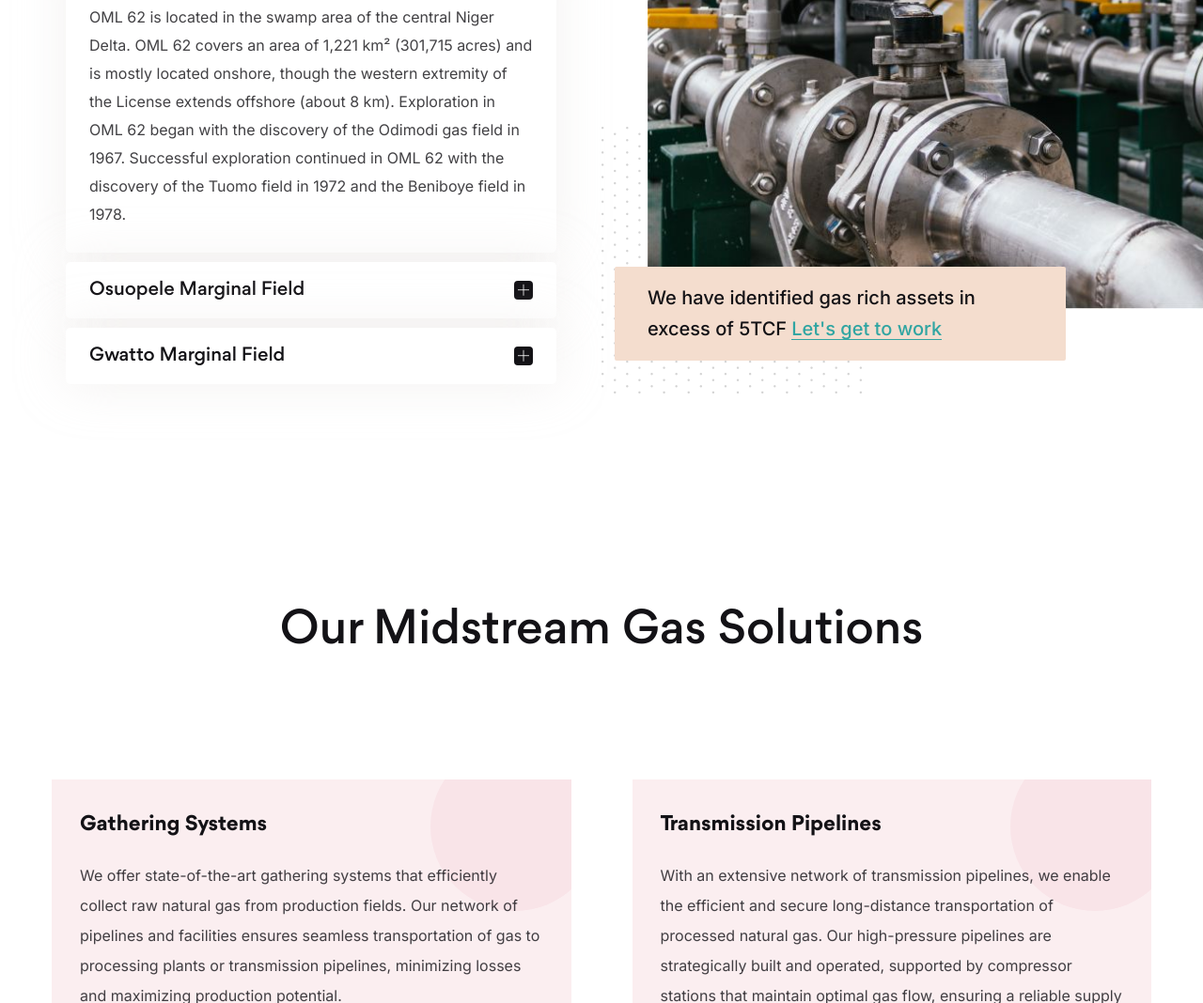
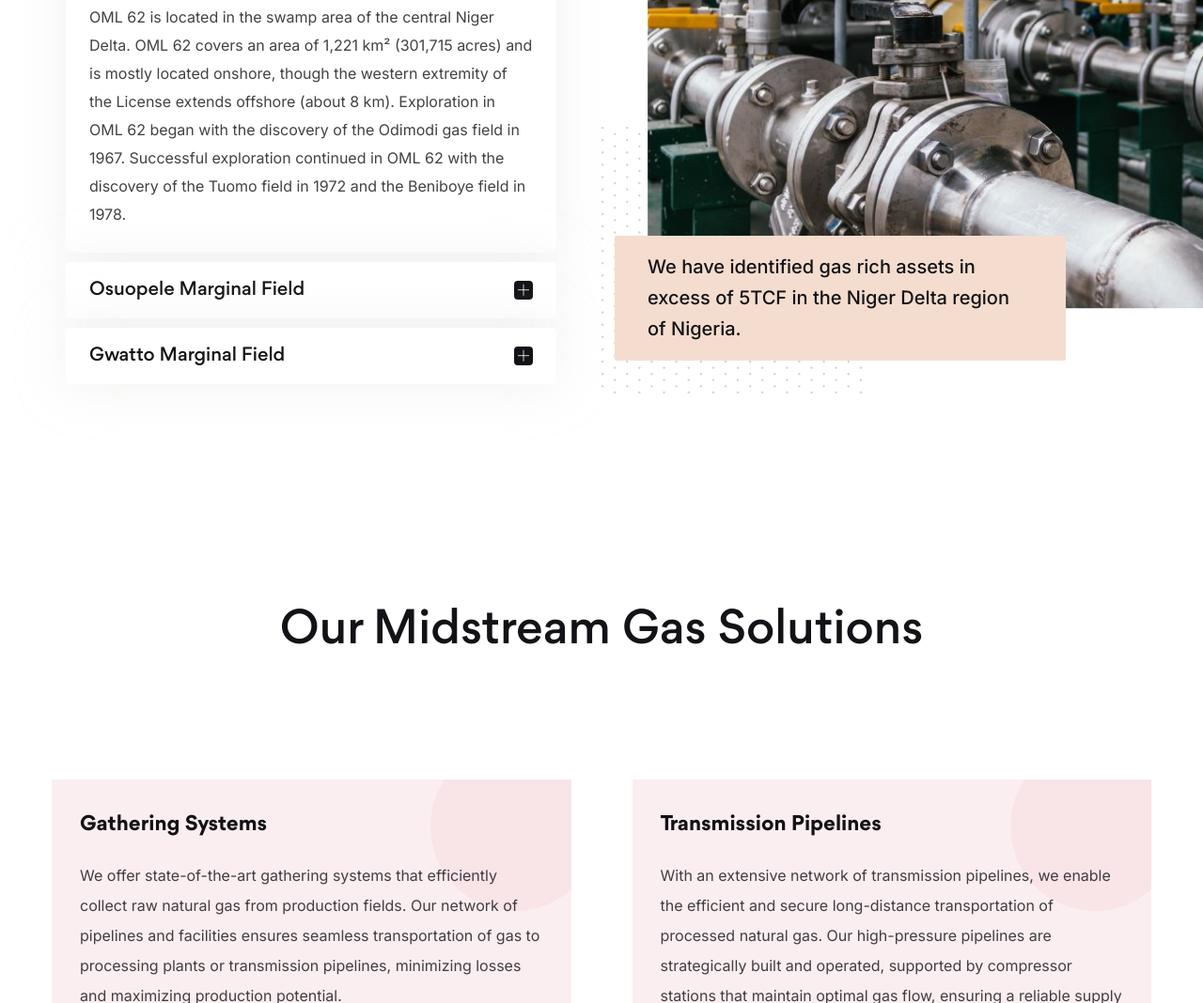
Before and after one commit to AzamosaHarry/newace, a plain HTML site: page index.html in a window 1280 px wide. Shown: the part 2111-3179 px from the top of the page at 94% size. Drawn offline with Linux system fonts and the light colour scheme; files whose address does not match are found by name.

Commit message:
Update index.html

```diff
--- a/index.html
+++ b/index.html
@@ -415,7 +415,7 @@
                                     <img src="assets/images/resources/progress-one-img-1.jpg" alt="">
                                 </div>
                                 <div class="progress-one__let-get-to-work">
-                                    <p class="progress-one__let-get-to-work-text"> We have identified gas rich assets in excess of 5TCF<a href="about.html">Let's get to work</a></p>
+                                    <p class="progress-one__let-get-to-work-text"> We have identified gas rich assets in excess of 5TCF in the Niger Delta region of Nigeria.</p>
                                 </div>
                                 <div class="progress-one__shape-1 float-bob-x">
                                     <img src="assets/images/shapes/progress-one-shape-1.png" alt="">
```
